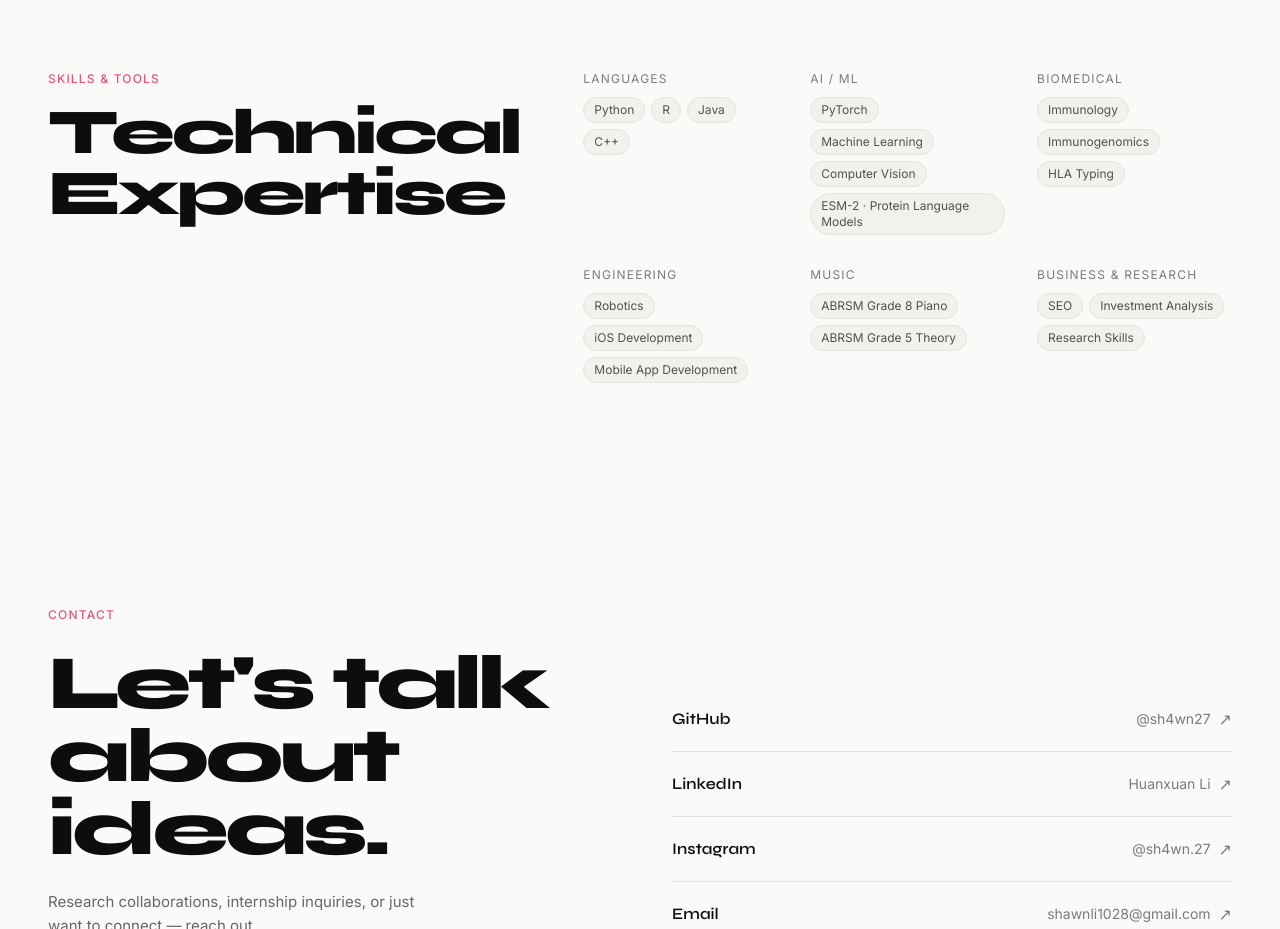
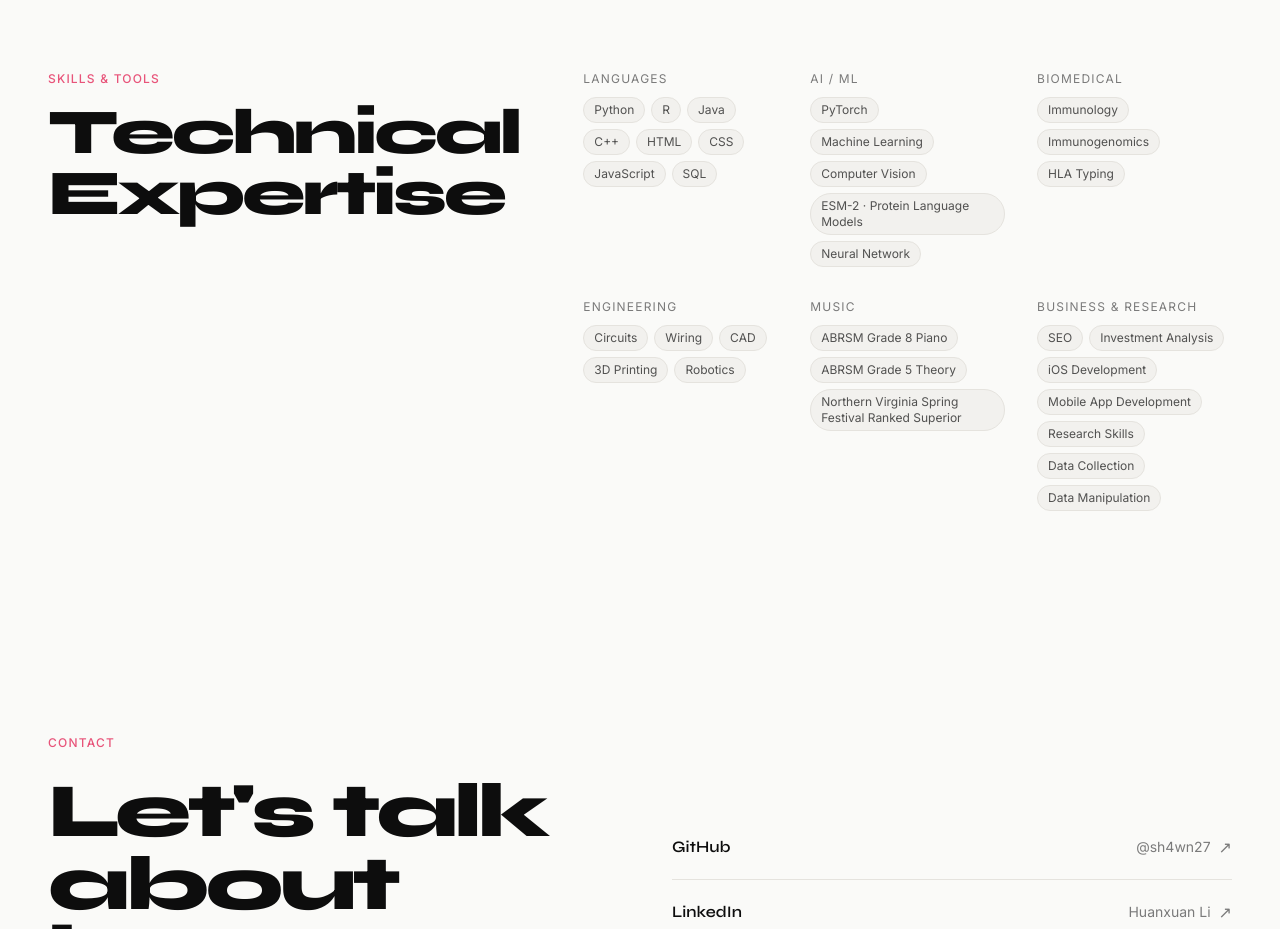
Before and after one commit to sh4wn27/sh4wn, a Next.js app: page / in a window 1280 px wide. Shown: the part 5720-6649 px from the top of the page. Built offline with nearby package versions, Linux system fonts and the light colour scheme.

Commit message:
skill updates

```diff
--- a/components/Skills.tsx
+++ b/components/Skills.tsx
@@ -6,11 +6,11 @@ import { useRef } from "react";
 const skillGroups = [
   {
     label: "Languages",
-    skills: ["Python", "R", "Java", "C++"],
+    skills: ["Python", "R", "Java", "C++", "HTML", "CSS", "JavaScript", "SQL"],
   },
   {
     label: "AI / ML",
-    skills: ["PyTorch", "Machine Learning", "Computer Vision", "ESM-2 · Protein Language Models"],
+    skills: ["PyTorch", "Machine Learning", "Computer Vision", "ESM-2 · Protein Language Models", "Neural Network"],
   },
   {
     label: "Biomedical",
@@ -18,15 +18,15 @@ const skillGroups = [
   },
   {
     label: "Engineering",
-    skills: ["Robotics", "iOS Development", "Mobile App Development"],
+    skills: ["Circuits", "Wiring", "CAD", "3D Printing", "Robotics", ],
   },
   {
     label: "Music",
-    skills: ["ABRSM Grade 8 Piano", "ABRSM Grade 5 Theory"],
+    skills: ["ABRSM Grade 8 Piano", "ABRSM Grade 5 Theory", "Northern Virginia Spring Festival Ranked Superior"],
   },
   {
     label: "Business & Research",
-    skills: ["SEO", "Investment Analysis", "Research Skills"],
+    skills: ["SEO", "Investment Analysis", "iOS Development", "Mobile App Development", "Research Skills", "Data Collection", "Data Manipulation"],
   },
 ];
 
```
Also changed, not shown: github/README.md (added).
